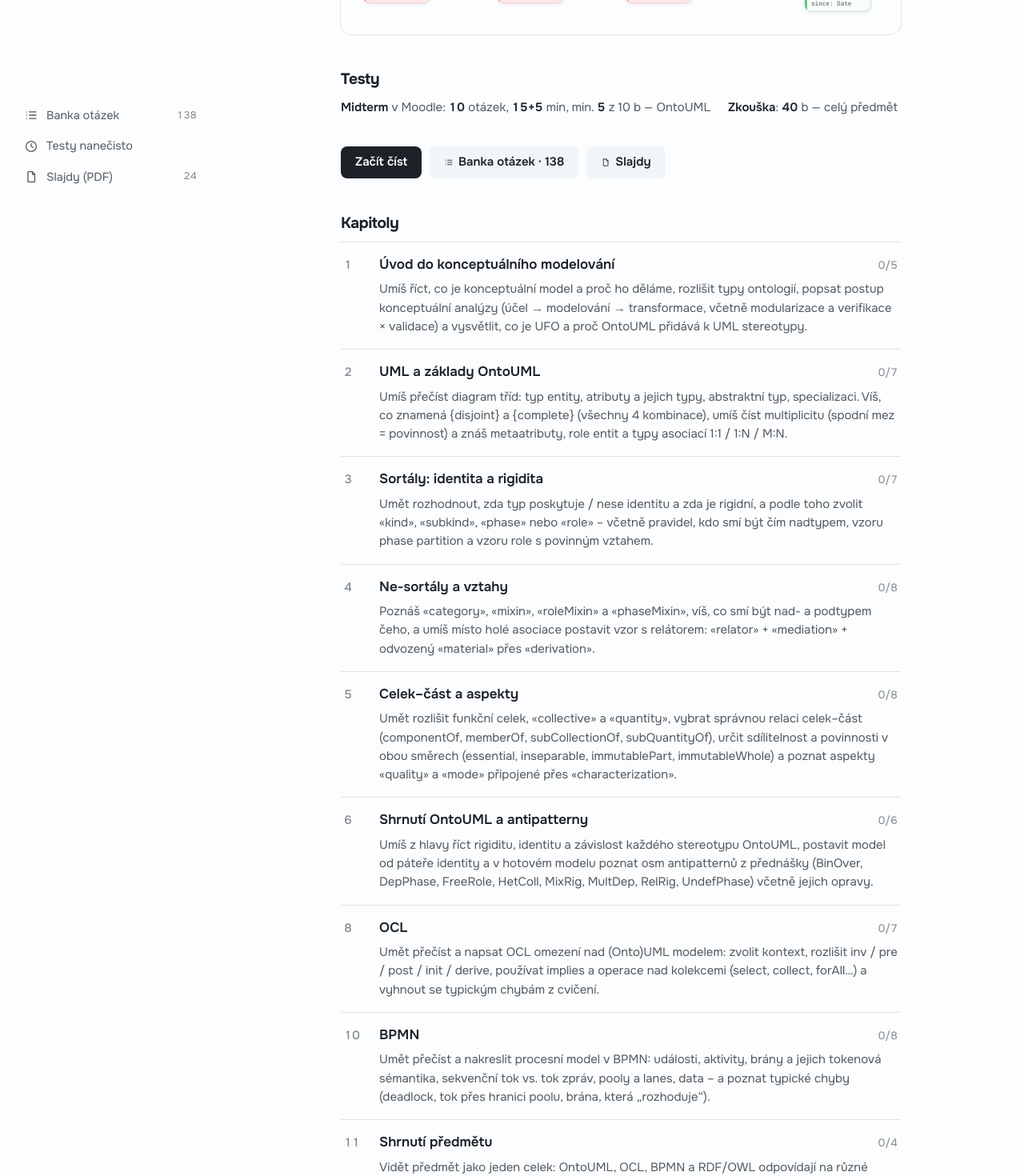
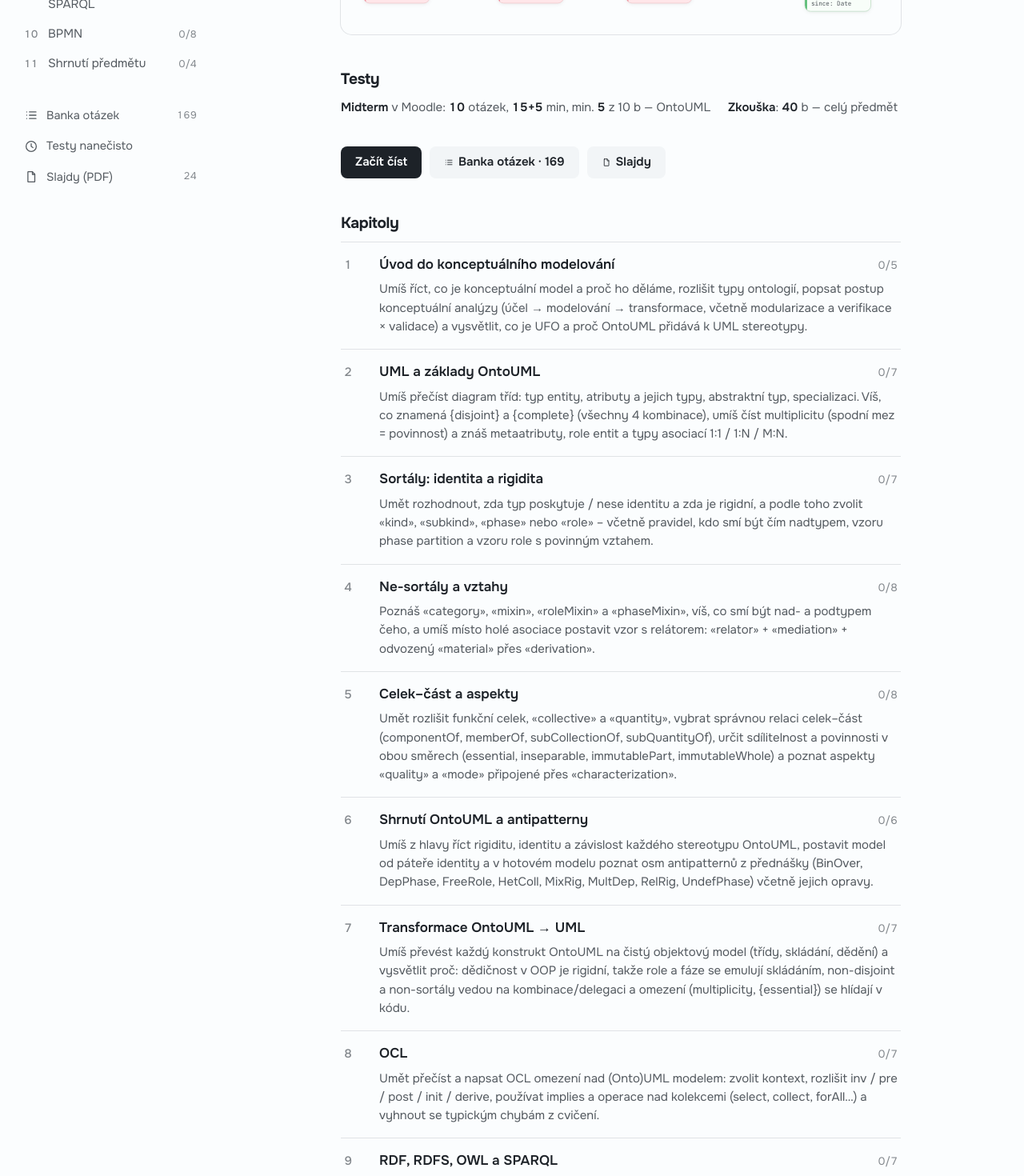
Before and after one commit to skopevoj/bi-skripta, a Next.js app: page / in a window 1280 px wide. Shown: the part 540-2010 px from the top of the page at 80% size. Built offline with nearby package versions, Linux system fonts and the light colour scheme.

Commit message:
Kapitoly 8 a 9: OCL, RDF/OWL/SPARQL

```diff
--- a/content/index.ts
+++ b/content/index.ts
@@ -7,7 +7,9 @@ import { chap03 } from './chapters/chap03'
 import { chap04 } from './chapters/chap04'
 import { chap05 } from './chapters/chap05'
 import { chap06 } from './chapters/chap06'
+import { chap07 } from './chapters/chap07'
 import { chap08 } from './chapters/chap08'
+import { chap09 } from './chapters/chap09'
 import { chap10 } from './chapters/chap10'
 import { chap11 } from './chapters/chap11'
 
@@ -17,16 +19,18 @@ import { ch03 } from './bank/ch03'
 import { ch04 } from './bank/ch04'
 import { ch05 } from './bank/ch05'
 import { ch06 } from './bank/ch06'
+import { ch07 } from './bank/ch07'
 import { ch08 } from './bank/ch08'
+import { ch09 } from './bank/ch09'
 import { ch10 } from './bank/ch10'
 import { ch11 } from './bank/ch11'
 
 
 export * from './types'
 
-export const chapters: Chapter[] = [chap01, chap02, chap03, chap04, chap05, chap06, chap08, chap10, chap11]
+export const chapters: Chapter[] = [chap01, chap02, chap03, chap04, chap05, chap06, chap07, chap08, chap09, chap10, chap11]
 
-export const questions: Question[] = [...ch01, ...ch02, ...ch03, ...ch04, ...ch05, ...ch06, ...ch08, ...ch10, ...ch11]
+export const questions: Question[] = [...ch01, ...ch02, ...ch03, ...ch04, ...ch05, ...ch06, ...ch07, ...ch08, ...ch09, ...ch10, ...ch11]
 
 export const questionById: Map<string, Question> = new Map(questions.map((q) => [q.id, q]))
 
```
